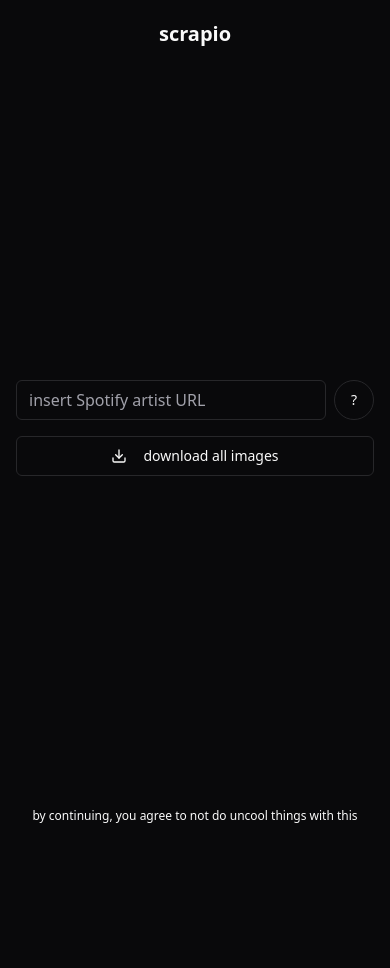
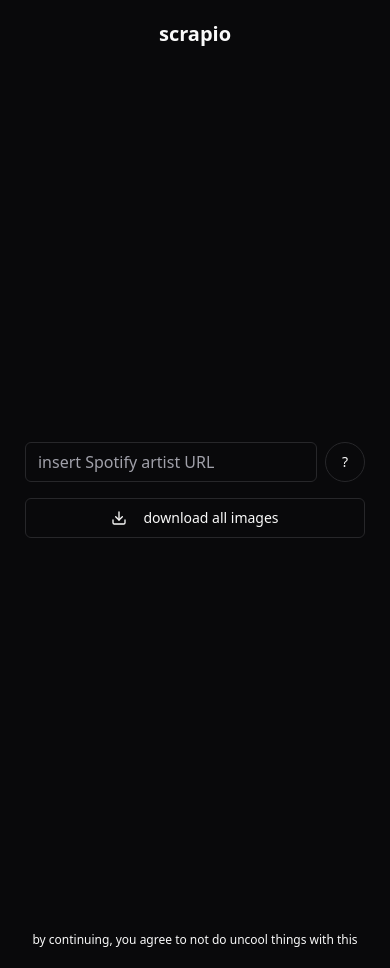
Before and after one commit to martinleib/scrapio, a Next.js app: page / in a window 390 px wide. Before the commit the page ends 844 px from the top, so only its background shows below. Built offline with nearby package versions, Linux system fonts and the light colour scheme.

Commit message:
fix: footer on phones

```diff
--- a/src/components/Form.jsx
+++ b/src/components/Form.jsx
@@ -113,9 +113,9 @@ export default function Form() {
     };
 
     return (
-        <div className="flex flex-col items-center justify-center flex-1 p-4 sm:p-24">
+        <div className="flex flex-col items-center justify-center min-h-[100dvh] w-full py-8 px-4 md:p-24">
             <form
-                className="w-full max-w-md space-y-4"
+                className="w-full max-w-[95%] md:max-w-md space-y-4"
                 onSubmit={handleSubmit}
             >
             <div className="flex items-center gap-2 w-full">
```
